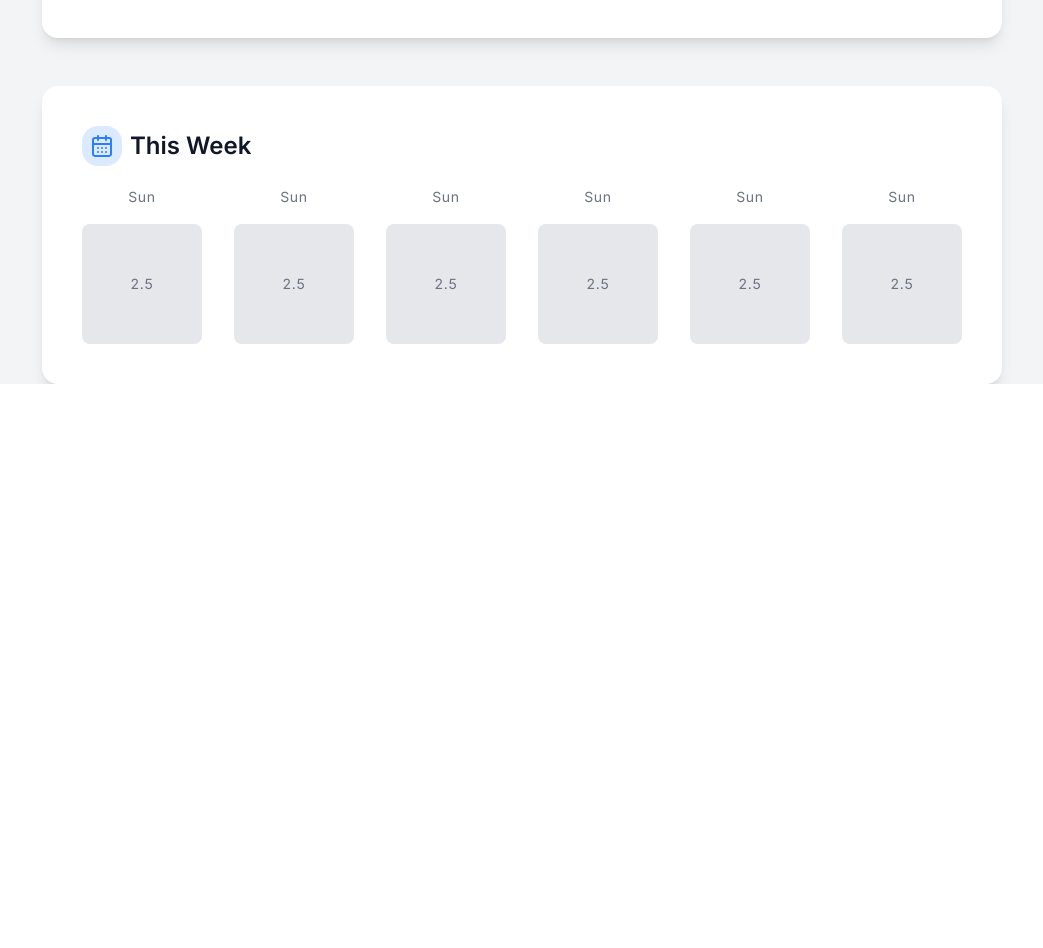
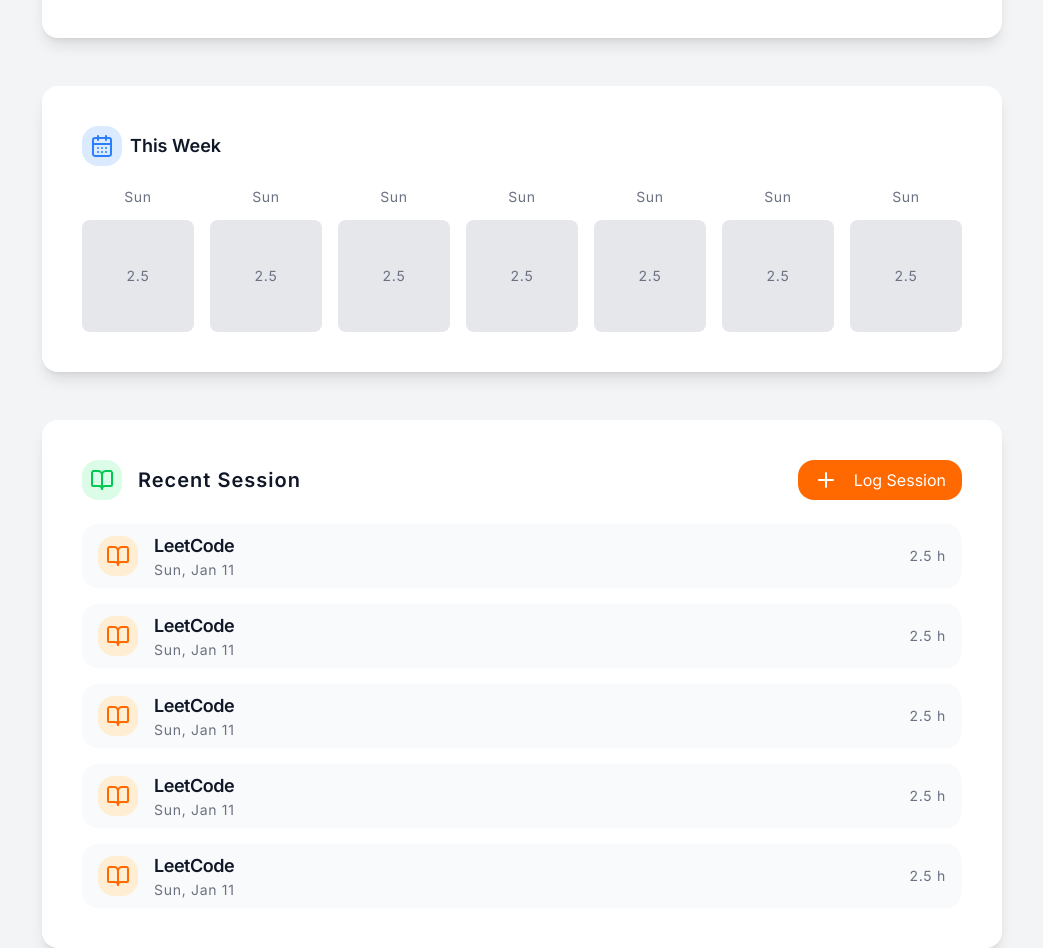
Before and after one commit to Kiruthicksan/Focus, a React (Vite) app in the folder frontend/: page / in a window 1280 px wide. Shown: the part 640-1588 px from the top of the page, without its empty margins (118-1161 px from the left). Before the commit the page ends 1024 px from the top, so only its background shows below. Built offline with nearby package versions, Linux system fonts and the light colour scheme.

Commit message:
Recent sesssion  component implemented

```diff
--- a/frontend/src/App.jsx
+++ b/frontend/src/App.jsx
@@ -3,6 +3,7 @@
 import Streak from './components/Streak'
 import Progress from './components/Progress'
 import WeekTracker from './components/WeekTracker'
+import RecentSession from './components/RecentSession'
 const App = () => {
   return (
     <div className='bg-gray-100 min-h-screen w-full'>
@@ -11,6 +12,7 @@
         <Streak />
         <Progress />
         <WeekTracker />
+        <RecentSession />
       </div>
     </div>
   )
--- a/frontend/src/components/Day.jsx
+++ b/frontend/src/components/Day.jsx
@@ -1,14 +1,14 @@
 
 
 const Day = () => {
-  return (
-    <div className="flex flex-col items-center gap-5">
-        <p className="text-sm text-gray-500 tracking-wider leading-none">Sun</p>
-        <div className="w-[120px] h-[120px] bg-gray-200 rounded-lg">
-            <p className="text-sm text-gray-500 tracking-wider leading-none flex items-center justify-center h-full">2.5</p>
+    return (
+        <div className="flex flex-col items-center gap-2 sm:gap-4 w-full">
+            <p className="text-xs sm:text-sm text-gray-500 tracking-wider leading-none">Sun</p>
+            <div className="w-full aspect-square bg-gray-200 rounded-lg flex items-center justify-center">
+                <p className="text-xs sm:text-sm text-gray-500 tracking-wider leading-none">2.5</p>
+            </div>
         </div>
-    </div>
-  )
+    )
 }
 
 export default Day
--- /dev/null
+++ b/frontend/src/components/Quotes.jsx
@@ -0,0 +1,11 @@
+import React from 'react'
+
+const Quotes = () => {
+  return (
+    <div>
+        <p>Stay Consistent. You got this!</p>
+    </div>
+  )
+}
+
+export default Quotes
--- /dev/null
+++ b/frontend/src/components/RecentSession.jsx
@@ -0,0 +1,28 @@
+import { BookOpen, Plus } from "lucide-react"
+import Subject from "./Subject"
+
+const RecentSession = () => {
+    return (
+        <div className="mt-8 md:mt-12 bg-white p-4 sm:p-6 md:p-10 rounded-2xl shadow-lg relative overflow-hidden space-y-6 ">
+            <div className="flex flex-col sm:flex-row sm:items-center justify-between gap-4">
+                <p className="flex items-center gap-4 text-lg sm:text-xl font-semibold text-gray-900 tracking-wider">
+                    <BookOpen className="w-8 h-8 sm:w-10 sm:h-10 text-green-500 bg-green-100 p-2 rounded-2xl" />
+                    Recent Session
+                </p>
+                <button className="w-full sm:w-auto bg-orange-500 text-white px-4 py-2 rounded-2xl transition hover:bg-orange-600 flex items-center gap-2">
+                    <Plus className="w-5 h-5 sm:w-6 sm:h-6 mr-2" />
+                    Log Session
+                </button>
+            </div>
+            <div className="space-y-4">
+                <Subject />
+                <Subject />
+                <Subject />
+                <Subject />
+                <Subject />
+            </div>
+        </div>
+    )
+}
+
+export default RecentSession
--- /dev/null
+++ b/frontend/src/components/Subject.jsx
@@ -0,0 +1,23 @@
+import { BookOpen } from "lucide-react"
+
+const Subject = () => {
+    return (
+        <div className="bg-gray-50 p-2 sm:p-4 md:py-2 md:px-4 rounded-2xl hover:bg-gray-100 transition cursor-pointer">
+            <div className="flex items-center gap-3 md:gap-4 justify-between">
+                <BookOpen className="w-8 h-8 sm:w-10 sm:h-10 text-orange-500 bg-orange-100 p-2 rounded-xl sm:rounded-2xl shrink-0" />
+                <div className="flex items-center justify-between w-full">
+                    <div>
+                        <h3 className="text-base sm:text-lg font-semibold text-gray-900 tracking-tight">LeetCode</h3>
+                        <p className="text-xs sm:text-sm text-gray-500 tracking-wider">Sun, Jan 11</p>
+                    </div>
+                    <div className="flex items-center gap-2 md:gap-4">
+                        <p className="text-sm text-gray-500 tracking-wider whitespace-nowrap">2.5 h</p>
+                    </div>
+                </div>
+            </div>
+
+        </div>
+    )
+}
+
+export default Subject
--- a/frontend/src/components/WeekTracker.jsx
+++ b/frontend/src/components/WeekTracker.jsx
@@ -5,10 +5,11 @@
         <div className="mt-8 md:mt-12 bg-white p-4 sm:p-6 md:p-10 rounded-2xl shadow-lg relative overflow-hidden space-y-6">
             <div className="flex items-center gap-2">
                 <CalendarDays className="w-10 h-10 text-blue-500 bg-blue-100 p-2 rounded-2xl" />
-            <h2 className="text-2xl font-semibold text-gray-900">This Week</h2>
+                <h2 className="text-lg font-semibold text-gray-900">This Week</h2>
             </div>
-        <div className="flex items-center gap-2 justify-between">
+            <div className="grid grid-cols-4 sm:grid-cols-7 gap-3 sm:gap-4">
 
+                <Day />
                 <Day />
                 <Day />
                 <Day />
```
Lines whose indentation alone changed are shown as unchanged.
